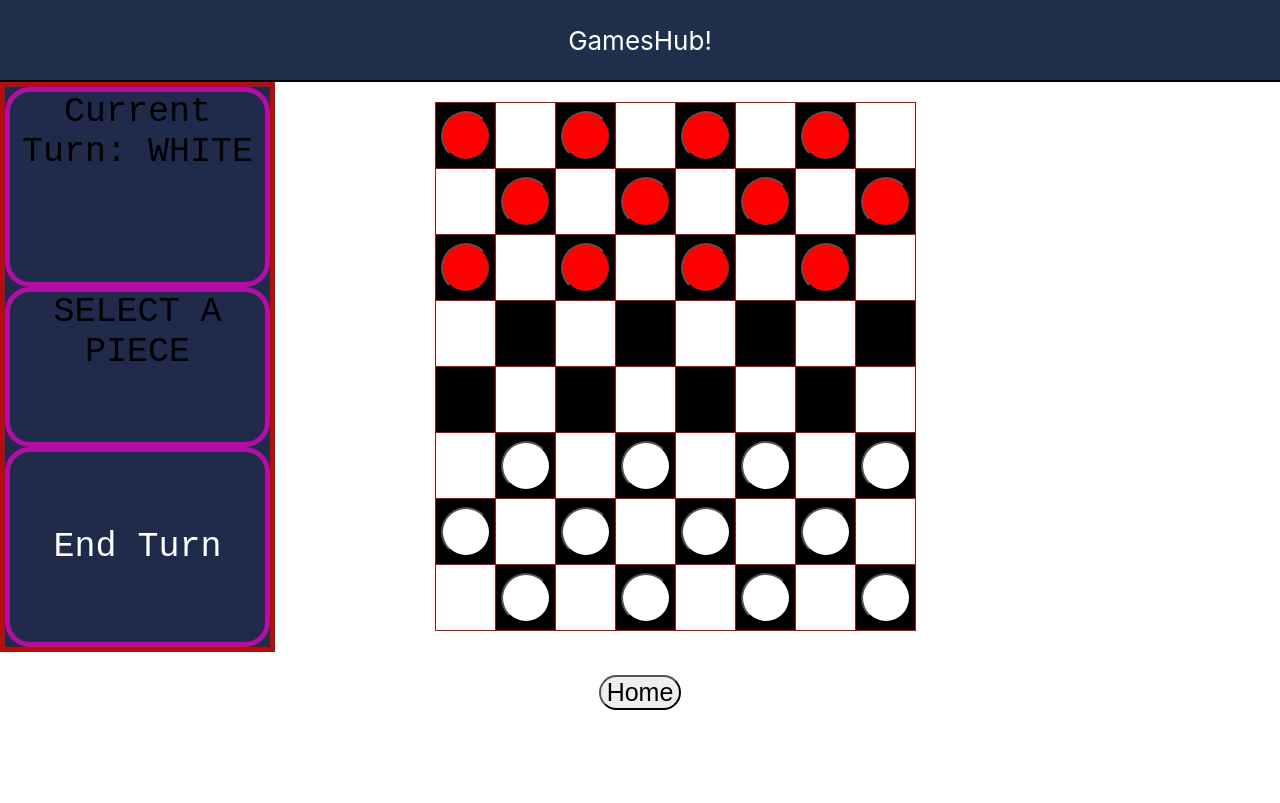
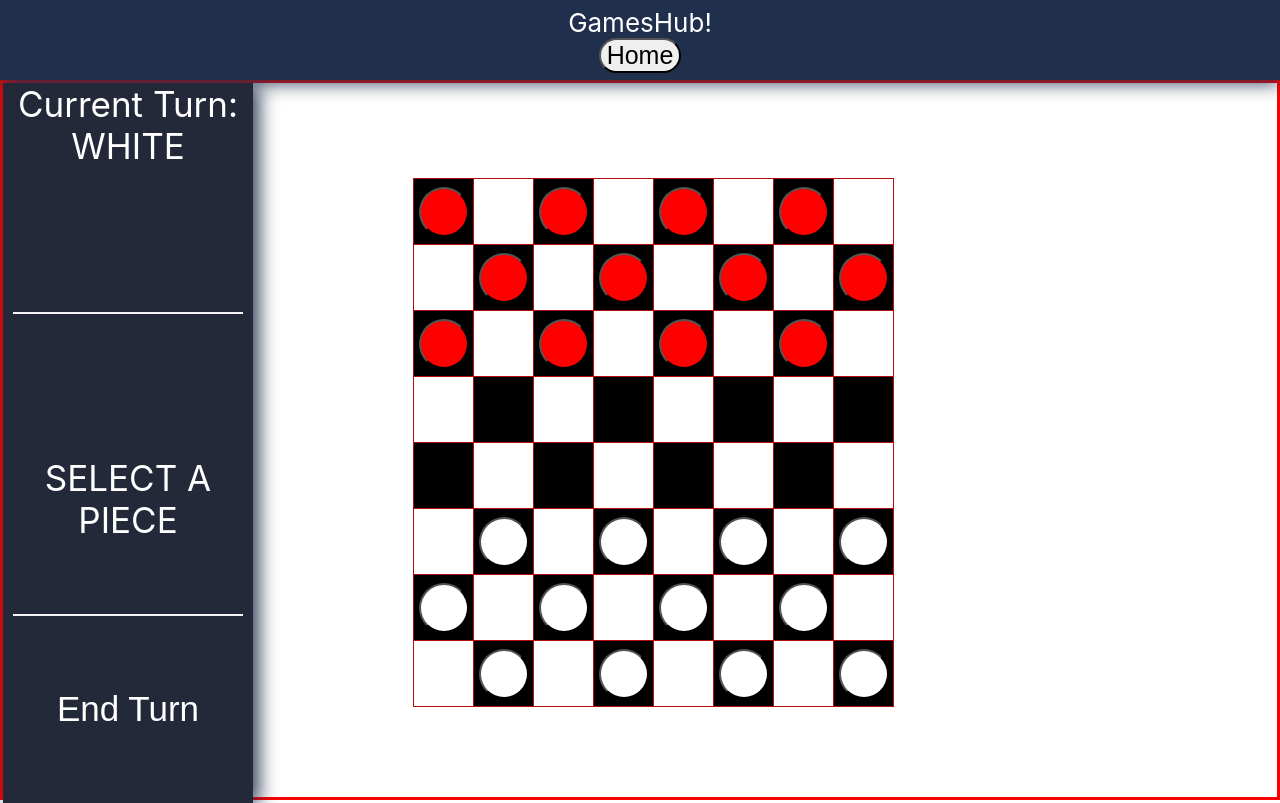
Before and after one commit to zuri03/GamesHub, a React (Create React App) app: page /Checkers in a window 1280 px wide. Built offline with nearby package versions, Linux system fonts and the light colour scheme.

Commit message:
CSS almost complete

```diff
--- a/src/App.css
+++ b/src/App.css
@@ -2,16 +2,17 @@
 
 .App {
   text-align: center;
+  display: grid;
+  grid-template-rows: [header] 10vh [body] 90vh;
 }
 
 .App-body{
-  padding-left: 120px;
-  display: grid;
-  grid-template-columns: [sdfs] 1005px [secondCol] auto [firstCol] auto;
-  align-content: right;
-
+  grid-row-start: span [body];
+  border: 3px solid red;
 }
 .App-footer {
+  grid-row-start: span [footer];
+  background-color: rgb(32, 47, 75);
   border-top: 5px rgb(0, 0, 0);
   min-height: 10vh;
   display: flex;
@@ -35,10 +36,9 @@
   from {margin-top: 100%;}
   to {margin-top: 0%;}
 }
-/* The element to apply the animation to */
-
 
 .App-header {
+  grid-row-start: span [header];
   background-color: rgb(32, 47, 75);
   min-height: 10vh;
   display: flex;
@@ -46,8 +46,8 @@
   align-items: center;
   justify-content: center;
   font-size: calc(10px + 2vmin);
-  border-bottom: 2px solid black;
   color: white;
+  filter: drop-shadow(0px 2px 10px rgb(32, 47, 75));
 }
 
 .App-link {
--- a/src/App.js
+++ b/src/App.js
@@ -13,24 +13,21 @@ import React from "react";
 
 const img = "https://www.seekpng.com/png/detail/232-2328978_icon-checkers-icon.png";
 
-class App extends React.Component{
-  constructor(props){
-    super(props);
-    this.state = {
-      mess: "check"
-    }
-    this.changeButton = this.changeButton.bind(this)
-  }
-  changeButton(){
-    this.setState({mess: "New"})
-  }
-  render(){
+function App (props){
   return (
     <div className="App">
       <header className="App-header"> GamesHub!
+      <button
+          className="Home-button"
+          onClick={(e) => {
+            e.preventDefault();
+            window.location.href='http://localhost:3000/';
+          }}
+          type="button">
+          Home
+      </button>
       </header>
       <body className="App-body">
-        </body>
       <Router>
           <Switch>
           <Route exact path="/">
@@ -44,20 +41,9 @@ class App extends React.Component{
           </Route>
           </Switch>
       </Router>
-        <footer className="App-footer">
-          <button
-            className="Home-button"
-            onClick={(e) => {
-              e.preventDefault();
-              window.location.href='http://localhost:3000/';
-            }}
-            type="button">
-            Home
-          </button>
-        </footer>
+      </body>
     </div>
   )
 }
-}
 
 export default App;
--- a/src/Checkers/Checkers.css
+++ b/src/Checkers/Checkers.css
@@ -86,42 +86,45 @@
 }
 
 .Checkers-sidebar {
+    color: white;
+    padding-left: 10px;
+    padding-right: 10px;
     grid-row-start: span [firstRow];
     display: grid;
-    grid-template-rows: [firstRow] 200px [secondRow] auto [thirdRow] 200px;
-    border: 5px solid rgb(179, 13, 13);
-    background-color: rgb(32, 42, 75);
+    grid-template-rows: [firstRow] auto [secondRow] auto [thirdRow] auto;
+    background-color: rgb(36, 41, 58);
+    filter: drop-shadow(5px 2px 10px rgb(32, 47, 75));
 }
 .Checkers-turn {
+    color: inherit;
     grid-row-start: span [firstRow];
-border-radius: 25px;
     font-size: 35px;
-font-family: monospace;
     text-align: center;
-border: 5px solid rgb(179, 13, 165)
 }
 .Checkers-message {
+    color: inherit;
+    padding-top: 70px;
+    justify-content: center;
+    align-content: center;
     grid-row-start: span [secondRow];
-border-radius: 25px;
+    border-top: 2px solid whitesmoke;
+    border-bottom: 2px solid whitesmoke;
     font-size: 35px;
-font-family: monospace;
     text-align: center;
-border: 5px solid rgb(179, 13, 165)
 }
 .Checkers-endTurn {
     grid-row-start: span [thirdRow];
     color: white;
-border-radius: 25px;
     font-size: 35px;
-font-family: monospace;
     text-align: center;
-border: 5px solid rgb(179, 13, 165);
-background-color: rgb(32, 42, 75);
+    border: none;
+    background-color: inherit;
 }
 .Checkers-game{
+    height: inherit;
     display: grid;
-grid-template-columns: [firstCol] 275px [secondCol] auto;
-grid-template-rows: [firstRow] 570px;
+    grid-template-columns: [firstCol] 250px [secondCol] auto;
+    grid-template-rows: [firstRow] 90vh;
     align-self: center;
 }
 
@@ -132,9 +135,3 @@ align-content: center;
     width: 800px;
     grid-row-start: span [secondCol];
 }
-
-.Checkers-footer {
-font-size: 25px;
-text-align: center;
-border: 5px solid rgb(184, 67, 116)
-}
--- a/src/Home/Home.css
+++ b/src/Home/Home.css
@@ -7,7 +7,7 @@ todo:
 .Container{
     display: grid;
     grid-template-columns: [firstCol] 1fr [secondCol] 1fr;
-    grid-template-rows: [firstRow] 470px [secondRow] 10px;
+    grid-template-rows: [firstRow] auto [secondRow] 10px;
     row-gap: 20px;
     column-gap: 20px;
     padding-left: 100px;
--- a/src/Home/Home.js
+++ b/src/Home/Home.js
@@ -20,7 +20,7 @@ function Home(props){
                         <br/>
                         AI player coming soon!
                         <br/>
-                        Tools: React, HTML, Javascript, CSS
+                        Tools: React, HTML, Javascript, CSS, Node.js
                     </p>
                     <button className="gameLink"
                         onClick={(e) => {
@@ -34,7 +34,7 @@ function Home(props){
                 <div className="WordSolver-link">
                     <img
                         src="https://words-solver.com/wp-content/uploads/2020/09/words-solver-1200x1630-1.png"
-                        width="572px"
+                        width="527px"
                         height="190px"
                     />
                     <h1>Word Solver!</h1>
@@ -47,7 +47,7 @@ function Home(props){
                         <br/>
                         Built using meriam dictionary API
                         <br/>
-                        Tools: React, HTML, Javascript, CSS
+                        Tools: React, HTML, Javascript, CSS, Node.js
                     </p>
                     <button className="gameLink"
                         onClick={(e) => {
--- a/src/WordSolver/WordSolver.css
+++ b/src/WordSolver/WordSolver.css
@@ -2,18 +2,20 @@
     margin-top: 20px;
     overflow: auto;
     display: grid;
+    column-gap: 5px;
+    padding-left: 5px;
+    padding-right: 5px;
     grid-template-columns: repeat(8, [letter] 1fr);
 }
-
 
 .Single-Letter{
     padding-top: 20px;
     font-weight: bold;
-    border-radius: 50px;
+    border-radius: 5px;
     width: inherit;
     height: 80px;
     border: 2px solid rgb(0, 0, 0);
-    background: khaki;
+    background: rgb(73, 73, 73);
     font-size: 40px;
     text-align: center;
 }
@@ -21,43 +23,52 @@
 .Word-Solver{
     border: 5px solid rgb(13, 113, 179);
     display: grid;
-    row-gap: 1000px;
     grid-template-rows: [letters] 1fr [input] 1fr [gameInfo] 1fr;
-
+    row-gap: 50px;
 }
 
 .Input{
     margin-top: 20px;
     font-size: 15px;
+    height: 150px;
+    align-content: center;
+    justify-content: center;
 }
+
 .Points{
     border-top: 5px solid rgb(0, 0, 0);
     background: rgb(32, 47, 75);
     font-size: 25px;
     font-weight: bold;
 }
+
 .Results{
     border-top: 5px solid rgb(0, 0, 0);
     background: rgb(32, 47, 75);
     font-size: 25px;
     font-weight: bold;
 }
+
 .Timer{
     border-top: 5px solid rgb(0, 0, 0);
     background: rgb(32, 47, 75);
     font-size: 25px;
     font-weight: bold;
+    color: inherit;
 }
 .Game-Info{
     margin-top: 20px;
     display: grid;
     grid-template-columns: [points] 1fr [results] 1fr [startBtn] 1fr;
+    grid-template-rows: [firstRow] 200px;
     column-gap: 10px;
+    color: whitesmoke
 }
 .Start{
     background-color: inherit;
     align-self: stretch;
     font-size: 25px;
+    color: inherit;
 }
 
 .Description{
@@ -66,3 +77,7 @@
     font-weight: bold;
     margin-top: 20px;
 }
+
+input{
+    border: 2px solid rgb(73, 73, 73);
+}
--- a/src/WordSolver/WordSolver.js
+++ b/src/WordSolver/WordSolver.js
@@ -45,7 +45,6 @@ class WordSolver extends React.Component{
         this.startGame = this.startGame.bind(this);
         this.secondsToTime = this.secondsToTime.bind(this);
         this.countDown = this.countDown.bind(this);
-        this.state.time = this.secondsToTime(this.state.seconds);
     }
 
     async checkWord(event){
@@ -261,13 +260,9 @@ class WordSolver extends React.Component{
 
         let timer;
 
-        if(!this.state.hasStarted){
-
-            timer = <button className="Start" onClick={this.startGame}>START!</button>
-        } else {
-
+        !this.state.hasStarted ?
+            timer = <button className="Start" onClick={this.startGame}>START!</button> :
             timer = <div className="Start">{this.state.time.m} : {this.state.time.s}</div>
-        }
 
         return(
             <div className="Word-solver">
@@ -279,7 +274,7 @@ class WordSolver extends React.Component{
                 <div className="Input">
                     <form onSubmit={(e) => this.checkWord(e)}>
                         <label>Word:
-                            <input type="text" value={this.state.checkedWord} onChange={this.handleChange} name="name" />
+                            <input type="text" value={this.state.checkedWord} onChange={this.handleChange} name="name" placeholder="Enter Here" />
                         </label>
                         <input type="submit" value="Submit" />
                     </form>
@@ -295,13 +290,6 @@ class WordSolver extends React.Component{
                         {timer}
                     </div>
                 </div>
-                <div className="Description">
-                    <p className="word">Press start the begin the game</p>
-                    <p className="word">Every correct word will add 100 points to your score</p>
-                    <p className="word">Submitting multiple correct words in a row will increase the points booster!</p>
-                    <p className="word">Submitting an incorrect word will reset the booster and subtract 100 points</p>
-                    <p className="word">You have 3 minutes to guess as many words as possible, Good Luck!</p>
-                </div>
             </div>
         )
     }
```
Lines whose indentation alone changed are shown as unchanged.
